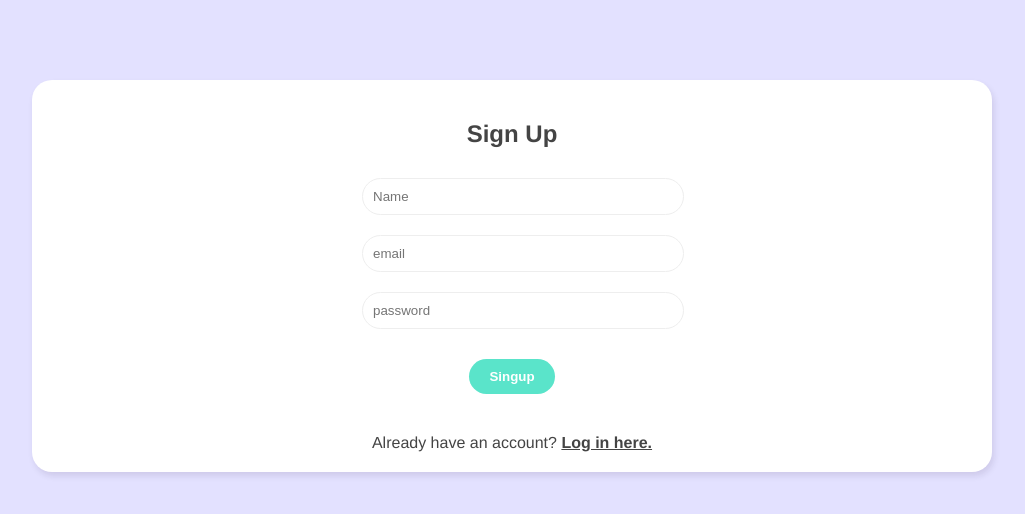
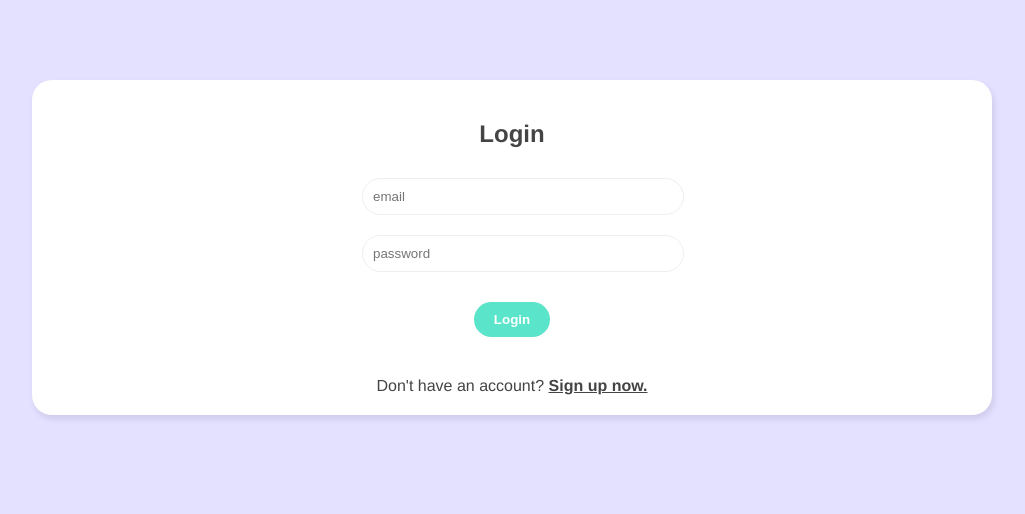
Before and after one commit to ArKarCMK/RealTimeChat, a Vue app: page / in a window 1280 px wide. Shown: the top 514 px of the page, without its empty margins (128-1153 px from the left). Built offline with nearby package versions, Linux system fonts and the light colour scheme.

Commit message:
feat: added user login functionality

```diff
--- a/src/components/Login.vue
+++ b/src/components/Login.vue
@@ -1,24 +1,29 @@
 <template>
   <h2> Login </h2>
   <form @submit.prevent="Login">
-    <input type="text"  placeholder="Name" v-model="name">
     <input type="text"  placeholder="email" v-model="email">
     <input type="text"  placeholder="password" v-model="password">
+    <div class="error">{{error}}</div>
     <button>Login</button>
   </form>
 </template>
 
 <script>
 import { ref } from 'vue'
+import useLogin from '../composable/useLogin'
 export default {
-  setup() {
-    let name=ref("");
+  emits: ['chatroom'],
+  setup(props, context) {
     let email=ref("");
     let password=ref("");
-    let Login= () => {
-      console.log(name.value, email.value, password.value)
+    let {error, signIn} = useLogin ()
+    let Login= async() => {
+      let res = await signIn(email.value, password.value)
+      if(res){
+        context.emit("chatroom")
+      }
     }
-    return{name, email, password, Login}
+    return{ email, password, Login, error}
   }
 }
 </script>
--- a/src/components/Signup.vue
+++ b/src/components/Signup.vue
@@ -4,16 +4,18 @@
     <input type="text"  placeholder="Name" v-model="displayName">
     <input type="text"  placeholder="email" v-model="email">
     <input type="text"  placeholder="password" v-model="password">
+    <div class="error">{{error}}</div>
     <button>Singup</button>
   </form>
-  <div class="error">{{error}}</div>
 </template>
 
 <script>
 import { ref } from 'vue';
 import useSignup from '../composable/useSignup';
+import {useRouter} from 'vue-router';
 export default {
   setup() {
+    let router = useRouter();
     let displayName=ref("");
     let email=ref("");
     let password=ref("");
@@ -21,13 +23,12 @@ export default {
     let {error, createAccount } = useSignup()
 
     let signUp=  async ()=>{
-       try{
-        let res = await createAccount( email.value, password.value, displayName.value)
-       console.log(res.user)
-       }
-       catch{
-          error.value;
-       }
+      let res = await createAccount( email.value, password.value, displayName.value)
+      if(res) {
+        router.push({name: 'Chatroom'})
+
+      }
+
     }
     return{displayName, email, password, signUp, error }
   }
--- /dev/null
+++ b/src/composable/useLogin.js
@@ -0,0 +1,24 @@
+import { ref } from "vue";
+import { auth } from "../firebase/config";
+
+let error = ref(null);
+
+let signIn = async (email, password) => {
+  try {
+    let res = await auth.signInWithEmailAndPassword(email, password)
+    if (!res) {
+      throw new Error('Please enter correct email and password')
+    }
+    return res;
+  }
+  catch (err) {
+    error.value = err.message;
+    console.log(error.value);
+  }
+}
+
+let useLogin = () => {
+  return { error, signIn }
+}
+
+export default useLogin;
--- a/src/router/index.js
+++ b/src/router/index.js
@@ -1,11 +1,18 @@
 import { createRouter, createWebHistory } from 'vue-router'
+import Auth from '../views/Auth.vue'
 import Chatroom from '../views/Chatroom.vue'
+
 
 const routes = [
   {
     path: '/',
+    name: 'Auth',
+    component: Auth,
+  },
+  {
+    path: '/chatroom',
     name: 'Chatroom',
-    component:Chatroom
+    component: Chatroom
   },
 ]
 
--- /dev/null
+++ b/src/views/Auth.vue
@@ -0,0 +1,67 @@
+<template>
+  <div class="container welcome">
+    <div v-if="isLoggedin">
+      <Login @chatroom= "chatroom"/>
+      Don't have an account? <span @click="isLoggedin = !isLoggedin">Sign up now.</span>
+
+    </div>
+    <div v-else>
+      <signup />
+      Already have an account? <span @click="isLoggedin = !isLoggedin">Log in here.</span>
+    </div>
+  </div>
+</template>
+
+<script>
+import Signup from '@/components/Signup.vue'
+import Login from '@/components/Login.vue'
+import { ref } from 'vue'
+import { useRouter } from 'vue-router'
+export default {
+  components: {Signup, Login},
+  setup() {
+    let router = useRouter();
+    let isLoggedin = ref(true);
+
+    let chatroom = ()=>{
+      router.push({name: "Chatroom"})
+    }
+
+    return {isLoggedin, chatroom}
+    }
+}
+</script>
+
+<style>
+
+.welcome {
+        text-align: center;
+        padding: 20px 0;
+      }
+  /* form styles */
+  .welcome form {
+    width: 300px;
+    margin: 20px auto;
+  }
+  /* .welcome label {
+    display: block;
+    margin: 20px 0 10px;
+  } */
+  .welcome input {
+    width: 100%;
+    padding: 10px;
+    border-radius: 20px;
+    border: 1px solid #eee;
+    outline: none;
+    color: #999;
+    margin: 10px auto;
+  }
+  .welcome span{
+    font-weight: bold;
+    text-decoration: underline;
+    cursor: pointer;
+  }
+  .welcome button {
+    margin: 20px auto;
+  }
+</style>
--- a/src/views/Chatroom.vue
+++ b/src/views/Chatroom.vue
@@ -1,59 +1,13 @@
 <template>
-  <div class="container welcome">
-    <div v-if="isLoggedin">
-     <signup />
-      Already have an account? <span @click="isLoggedin = !isLoggedin">Log in here.</span>
-    </div>
-    <div v-else>
-      <login />
-      Don't have an account? <span @click="isLoggedin = !isLoggedin">Sign up now.</span>
-    </div>
-  </div>
+  Hey, I'm Chatroom
 </template>
 
 <script>
-import Signup from '@/components/Signup.vue'
-import Login from '@/components/Login.vue'
-import { ref } from 'vue'
 export default {
-  components: {Signup, Login},
-  setup() {
-  let isLoggedin = ref(true)
-  return {isLoggedin}
-  }
+
 }
 </script>
 
 <style>
 
-.welcome {
-        text-align: center;
-        padding: 20px 0;
-      }
-  /* form styles */
-  .welcome form {
-    width: 300px;
-    margin: 20px auto;
-  }
-  /* .welcome label {
-    display: block;
-    margin: 20px 0 10px;
-  } */
-  .welcome input {
-    width: 100%;
-    padding: 10px;
-    border-radius: 20px;
-    border: 1px solid #eee;
-    outline: none;
-    color: #999;
-    margin: 10px auto;
-  }
-  .welcome span{
-    font-weight: bold;
-    text-decoration: underline;
-    cursor: pointer;
-  }
-  .welcome button {
-    margin: 20px auto;
-  }
 </style>
```
